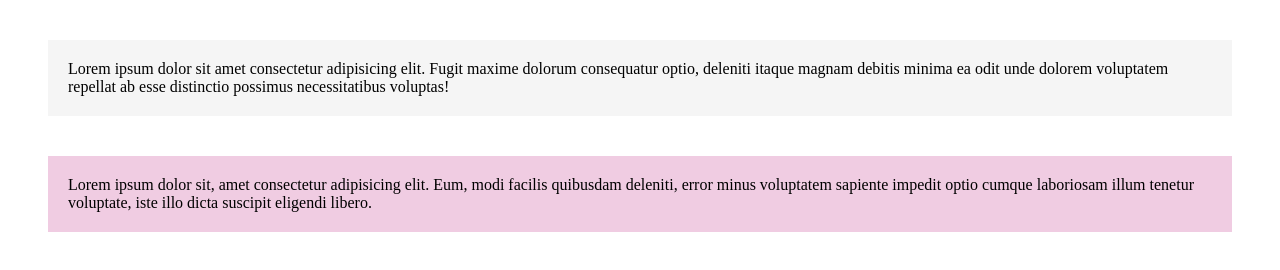
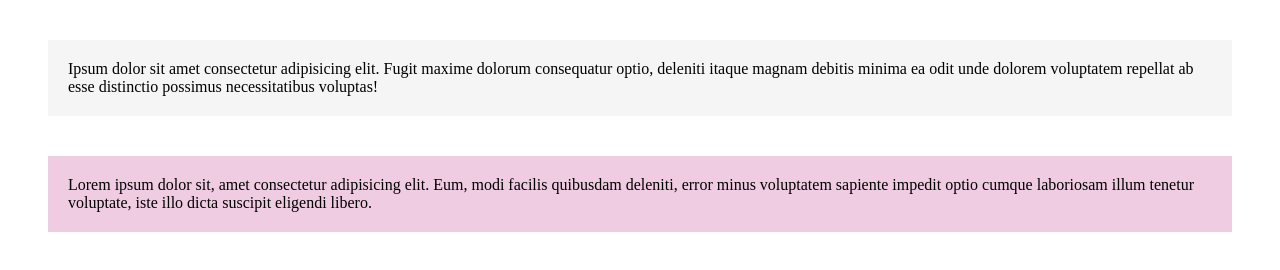
Before and after one commit to Tellesforo/aprendendousar, a plain HTML site: page index.html in a window 1280 px wide. Drawn offline with Linux system fonts and the light colour scheme.

Commit message:
Alteração para teste

```diff
--- a/index.html
+++ b/index.html
@@ -8,7 +8,7 @@
     <link rel="stylesheet" href="styles.css">
 </head>
 <body>
-    <p class="padrao texto">Lorem ipsum dolor sit amet consectetur adipisicing elit. Fugit maxime dolorum consequatur optio, deleniti itaque magnam debitis minima ea odit unde dolorem voluptatem repellat ab esse distinctio possimus necessitatibus voluptas!</p>
+    <p class="padrao texto">Ipsum dolor sit amet consectetur adipisicing elit. Fugit maxime dolorum consequatur optio, deleniti itaque magnam debitis minima ea odit unde dolorem voluptatem repellat ab esse distinctio possimus necessitatibus voluptas!</p>
     <p class="destaque texto">Lorem ipsum dolor sit, amet consectetur adipisicing elit. Eum, modi facilis quibusdam deleniti, error minus voluptatem sapiente impedit optio cumque laboriosam illum tenetur voluptate, iste illo dicta suscipit eligendi libero.</p>
 </body>
 </html>
```
